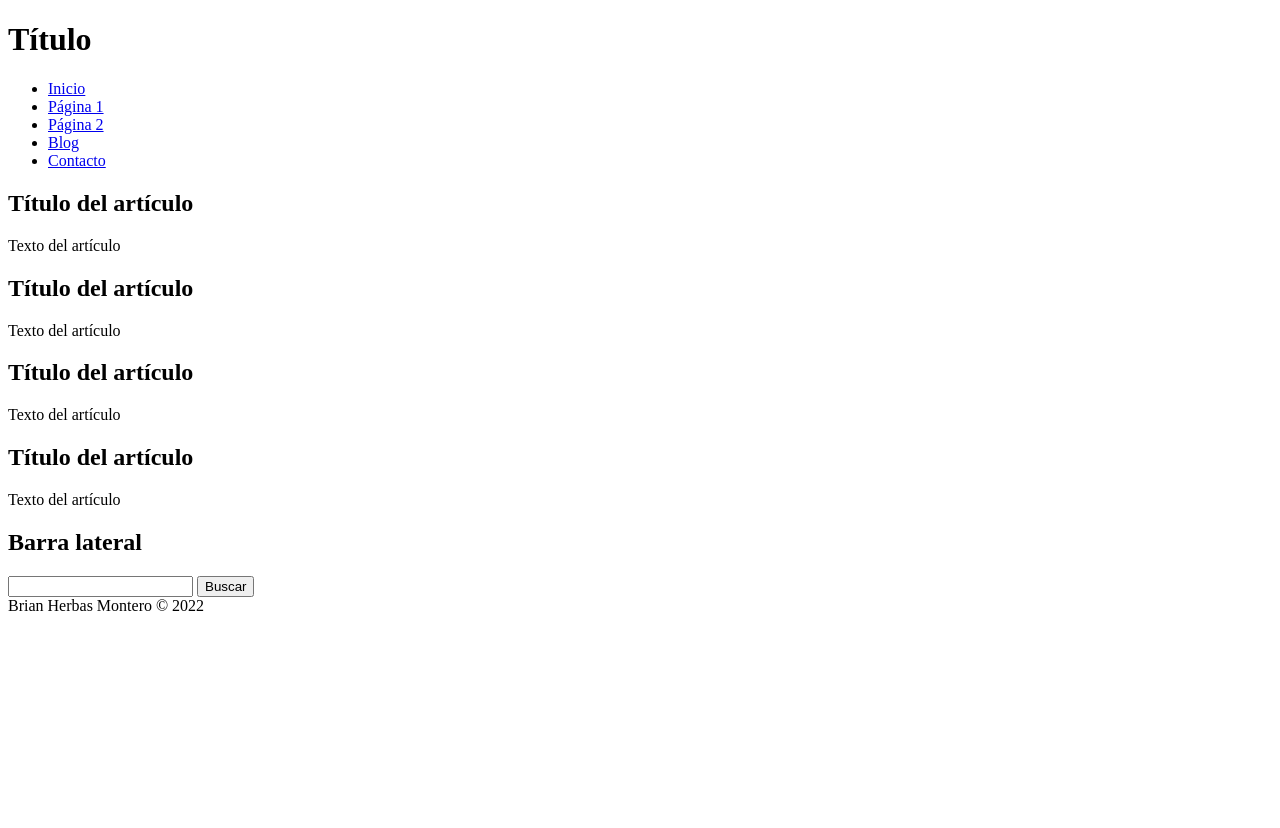
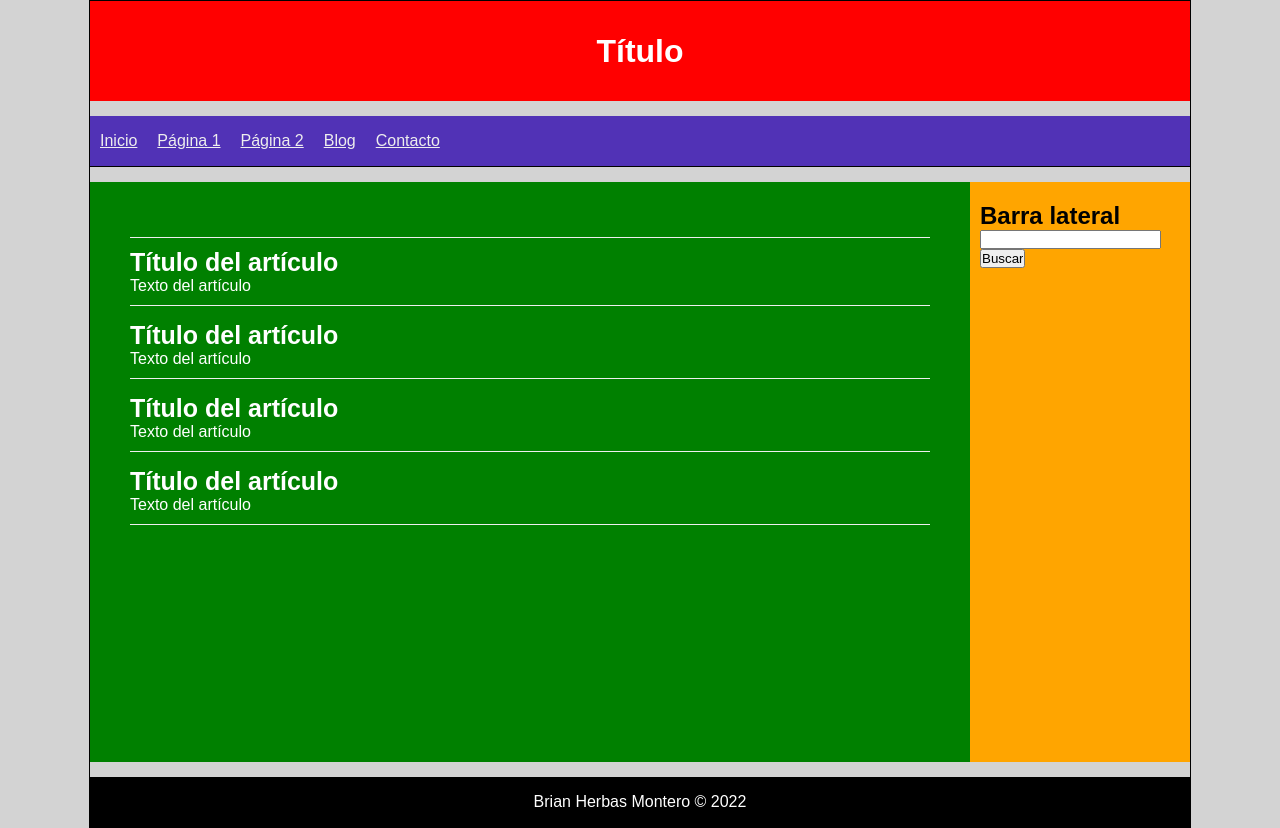
Before and after one commit to brianherbas/css-review, a plain HTML site: page index.html in a window 1280 px wide. Before the commit the page ends 800 px from the top, so only its background shows below. Drawn offline with Linux system fonts and the light colour scheme.

Commit message:
Add css structure

```diff
--- a/index.html
+++ b/index.html
@@ -3,7 +3,7 @@
     <head>
         <meta charset="utf-8" />
         <title>html-css-review</title>
-        <link rel="stylesheet" href="estiloss.css">
+        <link rel="stylesheet" href="./src/styles/structure.css">
     </head>
     <body>
 
--- /dev/null
+++ b/src/styles/structure.css
@@ -0,0 +1,95 @@
+*{
+    margin: 0px;
+    padding: 0px;
+}
+body{
+    background: lightgray;
+    font-family: Arial, Helvetica, sans-serif;
+}
+
+#container{
+    width: 1100px;
+    margin: 0px auto;
+    border: 1px solid black;
+}
+
+header{
+    background: red;
+    height: 100px;
+    width: 100%;
+    margin: 0px;
+    text-align: center;
+    line-height: 100px;
+    color: white;
+    /*border-bottom: 3px dashed black;*/
+}
+
+nav{
+    background: rgb(81, 50, 182);
+    height: 50px;
+    margin-top: 15px;
+    border-bottom: 1px solid black;
+}
+
+nav ul li{ /*estilo aplicado al elemento li dentro de nav y ul */
+    float: left;
+    list-style: none;
+    margin: 10px;
+    line-height: 30px;
+}
+nav ul li a{ /*estilo aplicado al elemento <a> dentro de nav, ul y li */
+    color: #eee;
+}
+
+.clearfix{
+    clear:both;
+}
+
+#content{
+    float:left;
+    width: calc(80% - 80px); /*al width del 80% se le resta 80px porque por defecto si
+    pones 80% se agrega el proporcional en px, (tambien se aplica abajo ".aside")*/
+    min-height: 500px;
+    background: green;
+    padding: 40px;
+    margin-top: 15px;
+}
+
+.article{
+    color: white;
+    margin-top: 15px;
+    margin-bottom: 15px;
+    padding-bottom: 10px;
+    border-bottom: 1px solid #eee;
+}
+
+.article:first-child{ /*Aplica al primer elmento de la clase article*/
+    padding-top: 10px;
+    border-top: 1px solid #eee;
+}
+
+.article h2{ /*Aplica a todos los h2 dentro de la clase article*/
+    font-size: 25px;
+}
+
+aside{
+    float: left;
+    width: calc(20% - 20px);
+    background: orange;
+    min-height: 580px;
+    padding-left: 10px;
+    padding-right: 10px;
+    margin-top: 15px;
+}
+aside h2{
+    padding-top: 20px;
+}
+
+footer{
+    background: black;
+    color: white;
+    text-align: center;
+    height: 50px;
+    line-height: 50px;
+    margin-top: 15px;
+}
```
